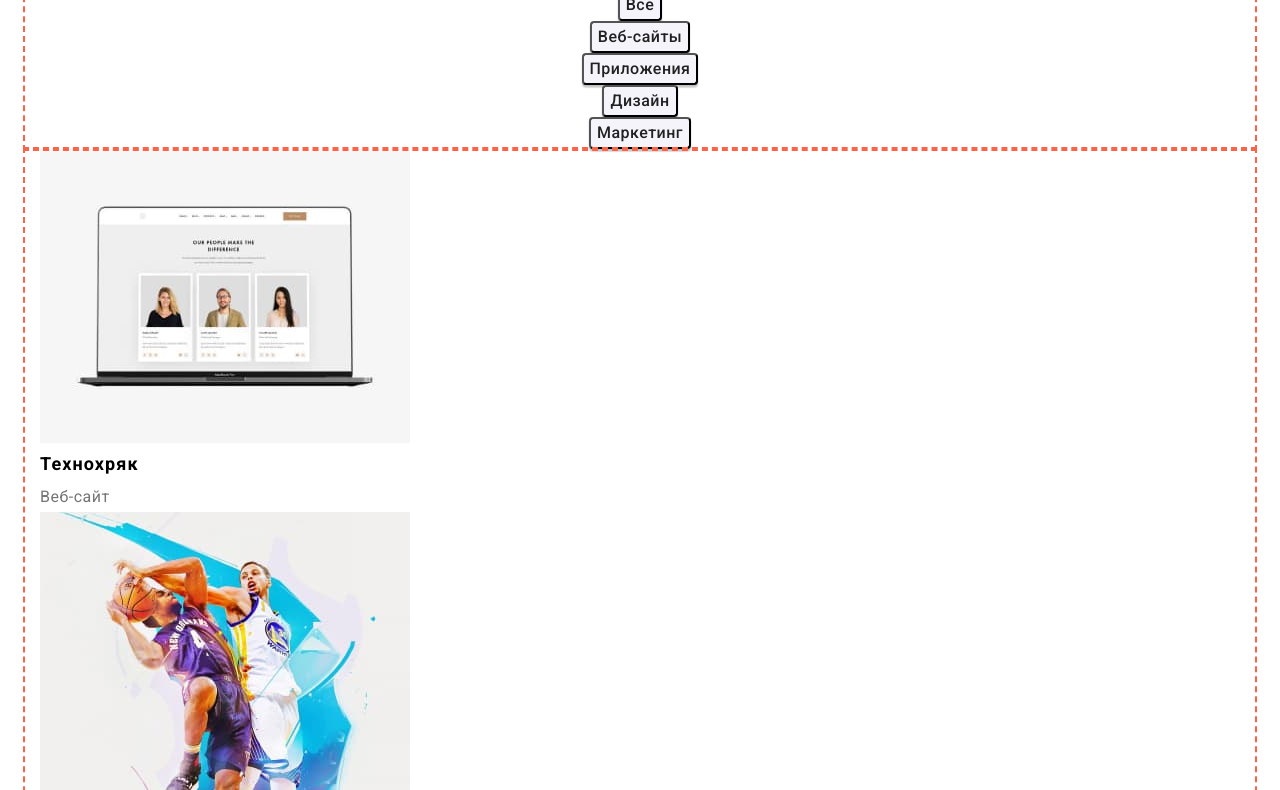
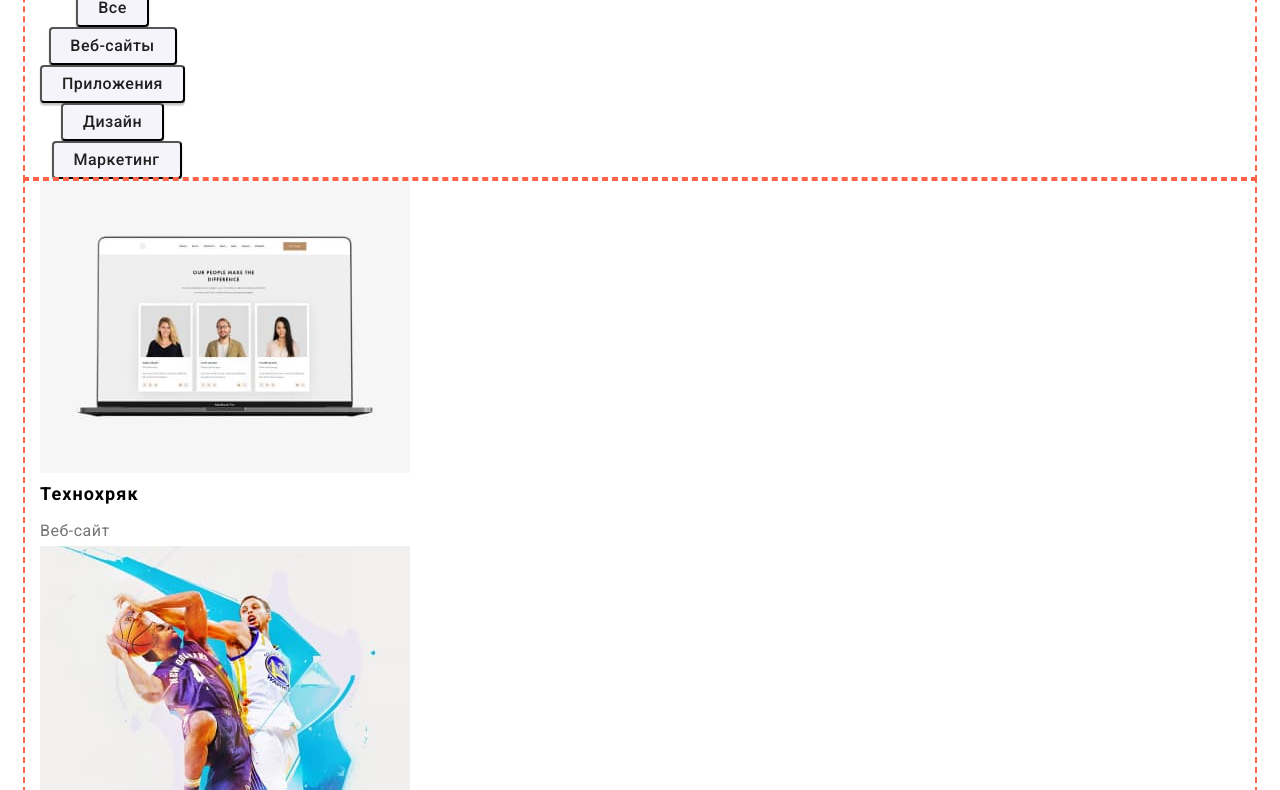
Before and after one commit to 30nkrey/goit-markup-hw-03, a plain HTML site: page portfolio.html in a window 1280 px wide. Shown: the part 175-965 px from the top of the page. Drawn offline with nearby package versions, Linux system fonts and the light colour scheme.

Commit message:
кнопки

```diff
--- a/css/styles.css
+++ b/css/styles.css
@@ -280,11 +280,56 @@ color: var(--primary-text-color);
 
 
 .button-all {
+display: inline-block;
 font-size: 16px;
 font-weight: 500;
 line-height: 1.63;
 letter-spacing: 0.03em;
 text-align: center;
+
+}
+.vse {
+margin-right: 8px;
+height: 38px;
+width: 73px;
+left: 495px;
+top: 174px;
+border-radius: 4px;
+
+}
+
+.web {
+margin-right: 8px;
+height: 38px;
+width: 128px;
+left: 576px;
+top: 174px;
+border-radius: 4px;
+
+}
+.pri {
+  margin-right: 8px;
+  height: 38px;
+  width: 145px;
+  left: 712px;
+  top: 174px;
+  border-radius: 4px;
+
+}
+.dis {
+  margin-right: 8px;
+  height: 38px;
+  width: 103px;
+  left: 865px;
+  top: 174px;
+  border-radius: 4px;
+}
+.mar {
+  height: 38px;
+  width: 130px;
+  left: 976px;
+  top: 174px;
+  border-radius: 4px;
 
 }
 .pointer {
@@ -317,6 +362,10 @@ background-color: var(--background-color-btn);
   text-align: left;
   color: var(--title-text-color);
 }
+.one {
+  margin-top: 4px;
+}
+
 
 .job {
 font-size: 16px;
--- a/portfolio.html
+++ b/portfolio.html
@@ -43,11 +43,11 @@
         <!--Section Filters-->
 
             <ul class="button-all">
-              <li><button class="pointer btn" type="button">Все</button></li>
-              <li><button class="pointer btn" type="button">Веб-сайты</button></li>
-              <li><button class="pointer btn" type="button">Приложения</button></li>
-              <li><button class="pointer btn" type="button">Дизайн</button></li>
-              <li><button class="pointer btn" type="button">Маркетинг</button></li>
+              <li><button class="pointer btn vse" type="button">Все</button></li>
+              <li><button class="pointer btn web" type="button">Веб-сайты</button></li>
+              <li><button class="pointer btn pri" type="button">Приложения</button></li>
+              <li><button class="pointer btn dis" type="button">Дизайн</button></li>
+              <li><button class="pointer btn mar" type="button">Маркетинг</button></li>
             </ul>
             </div>
           </section>
@@ -56,42 +56,44 @@
         <section>
           <div class="container">
           <ul>
+            <div class="eti">
            <li>
             <a href="./images"><img src="./images/pho1.jpg" width="370" alt="Вид"/>
               <h2 class="special-name">Технохряк</h2>
-              <p class="job">Веб-сайт</p></a>
+              <p class="job one">Веб-сайт</p></a>
             </li>
+          </div>
            <li>
              <a href="./images"><img src="./images/pho2.jpg" width="370" alt="Вид"/>
                <h2 class="special-name">Постер New Orlean vs Golden Star</h2>
-               <p class="job">Дизайн</p></a></li>
+               <p class="job one">Дизайн</p></a></li>
            <li>
              <a href="./images"><img src="./images/pho3.jpg" width="370" alt="Вид"/>
                <h2 class="special-name">Ресторан Seafood</h2>
-               <p class="job">Приложение</p></a></li>
+               <p class="job one">Приложение</p></a></li>
            <li>
              <a href="./images"><img src="./images/pho4.jpg" width="370" alt="Вид"/>
-               <h2 class="special-name">Проект Prime</h2>
-               <p class="job">Маркетинг</p></a></li>
+               <h2 class="specia l-name">Проект Prime</h2>
+               <p class="job one">Маркетинг</p></a></li>
            <li>
              <a href="./images"><img src="./images/pho5.jpg" width="370" alt="Вид"/>
                <h2 class="special-name">Проект Boxes</h2>
-               <p class="job">Приложение</p></a></li>
+               <p class="job one">Приложение</p></a></li>
            <li>
              <a href="./images"><img src="./images/pho6.jpg" width="370" alt="Вид"/>
             <h2 class="special-name">Inspiration has no Borders</h2>
-            <p class="job">Веб-сайт</p></a></li>
+            <p class="job one">Веб-сайт</p></a></li>
            <li>
              <a href="./images"><img src="./images/pho7.jpg" width="370" alt="Вид"/>
                <h2 class="special-name">Издание Limited Edition</h2>
-               <p class="job">Дизайн</p></a></li>
+               <p class="job one">Дизайн</p></a></li>
            <li><a href="./images"><img src="./images/pho8.jpg" width="370" alt="Вид">
                <h2 class="special-name">Проект LAB</h2>
-               <p class="job">Дизайн</p></a></li>
+               <p class="job one">Дизайн</p></a></li>
            <li>
              <a href="./images/"><img src="./images/pho9.jpg" width="370" alt="Вид">
                <h2 class="special-name">Growing Business</h2>
-               <p class="job">Приложение</p></a></li>
+               <p class="job one">Приложение</p></a></li>
           </ul>
         </div>
       </section>
```
